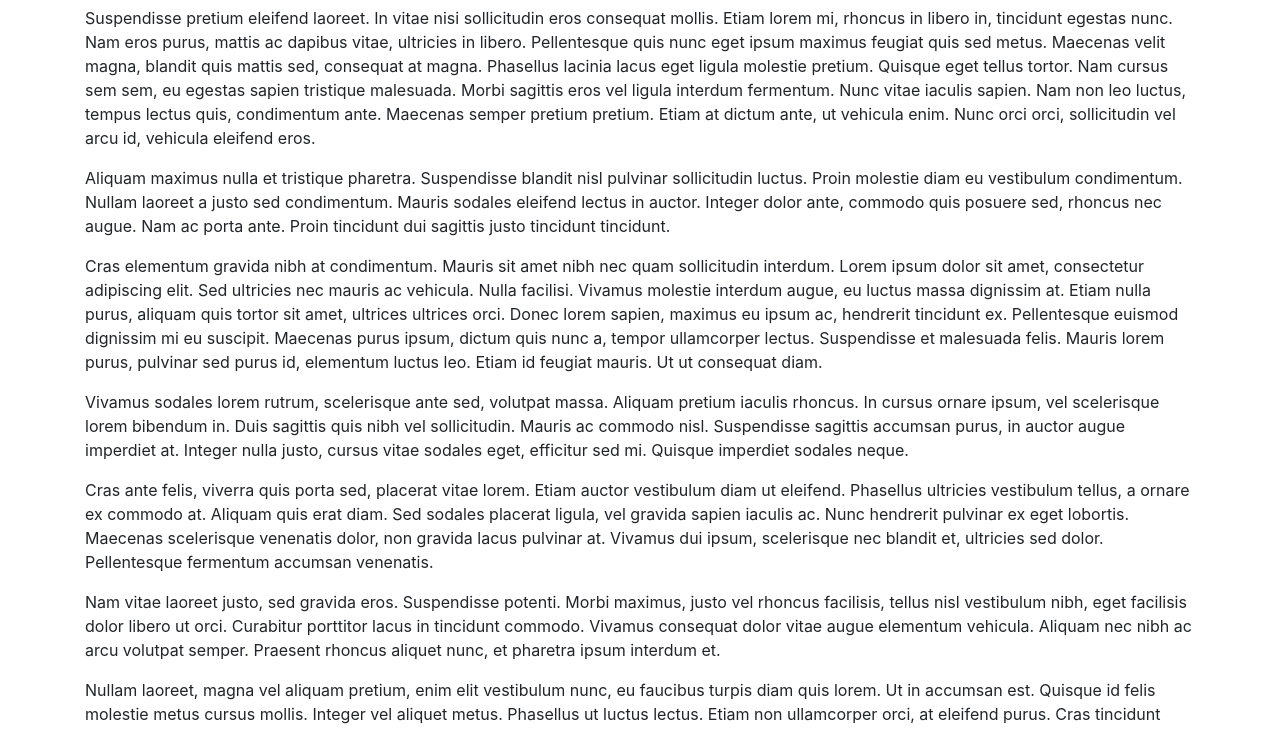
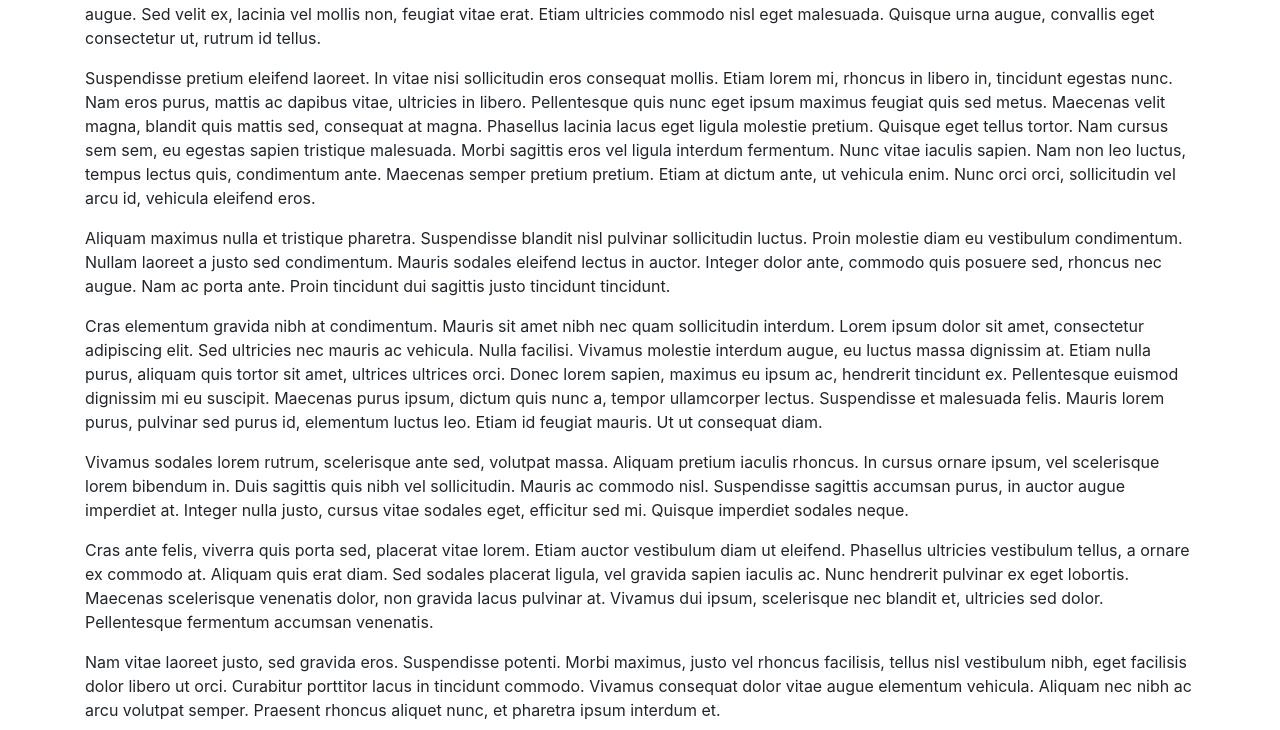
Before and after one commit to Alenichel/CodiglioniDellOglioNichelini-HypermediaProject, a plain HTML site: page public/index.html in a window 1280 px wide. Shown: the part 276-1006 px from the top of the page. Drawn offline with nearby package versions, Linux system fonts and the light colour scheme.

Commit message:
Fix content covered by navbar

```diff
--- a/public/assets/css/global.css
+++ b/public/assets/css/global.css
@@ -10,6 +10,9 @@
     padding: 10px 15px;
 }
 
+main > .container {
+    padding: 60px 15px 0;
+}
 
 .a {
     display: block;
```
